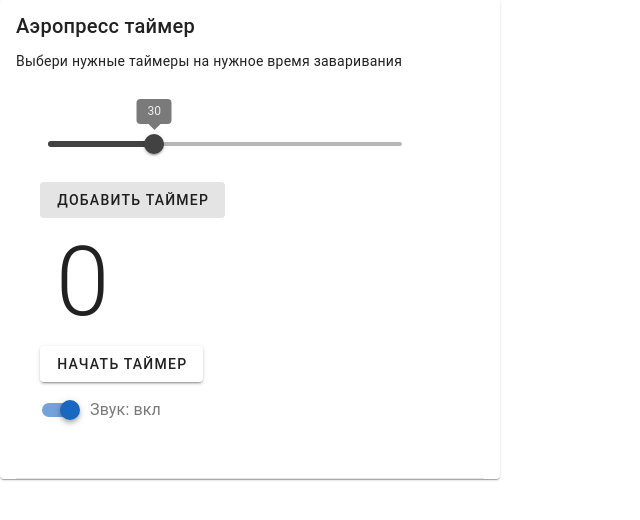
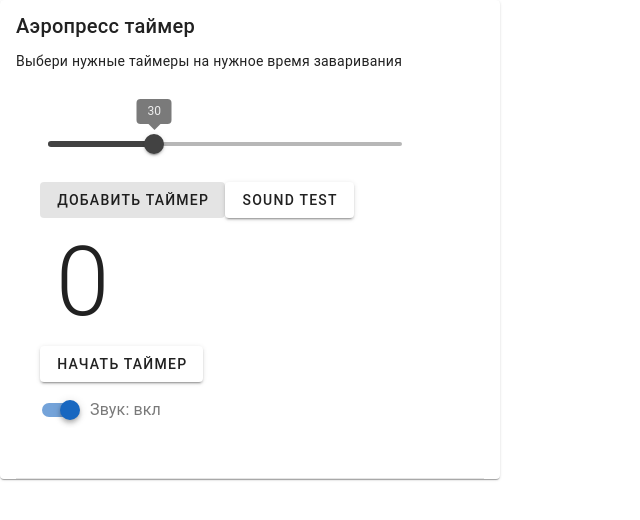
Before and after one commit to brew-timer/brew-timer, a Vue app: page / in a window 1280 px wide. Shown: the top 520 px of the page, without its empty margins (0-640 px from the left). Built offline with nearby package versions, Linux system fonts and the light colour scheme.

Commit message:
Update AeropressTimer.vue

```diff
--- a/src/components/AeropressTimer.vue
+++ b/src/components/AeropressTimer.vue
@@ -30,6 +30,9 @@
                     @click="addTimer"
                 >
                     Добавить таймер
+                </v-btn>
+                <v-btn @click="playSound">
+                    sound test
                 </v-btn>
                 <v-container
                     class="text-h1">
```
